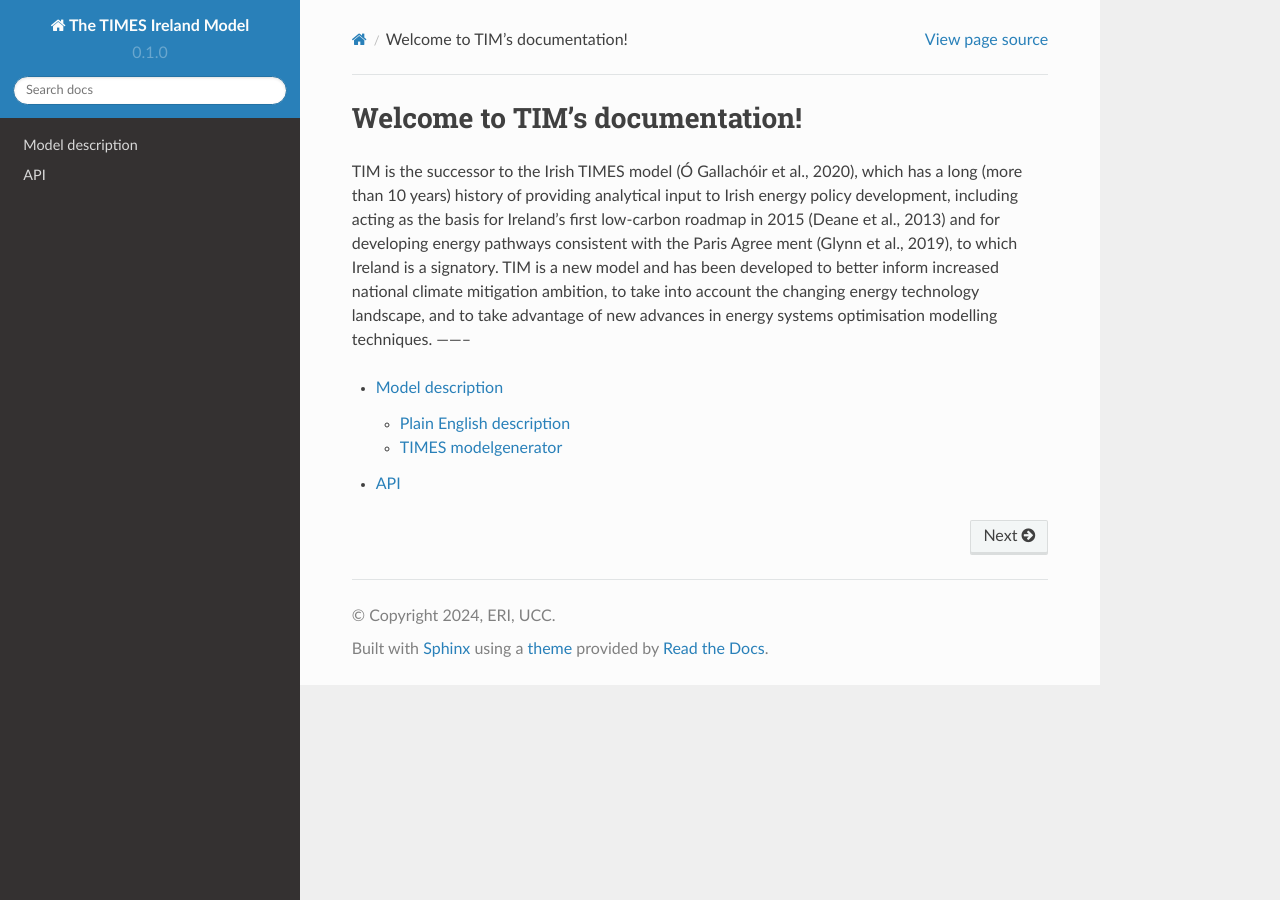
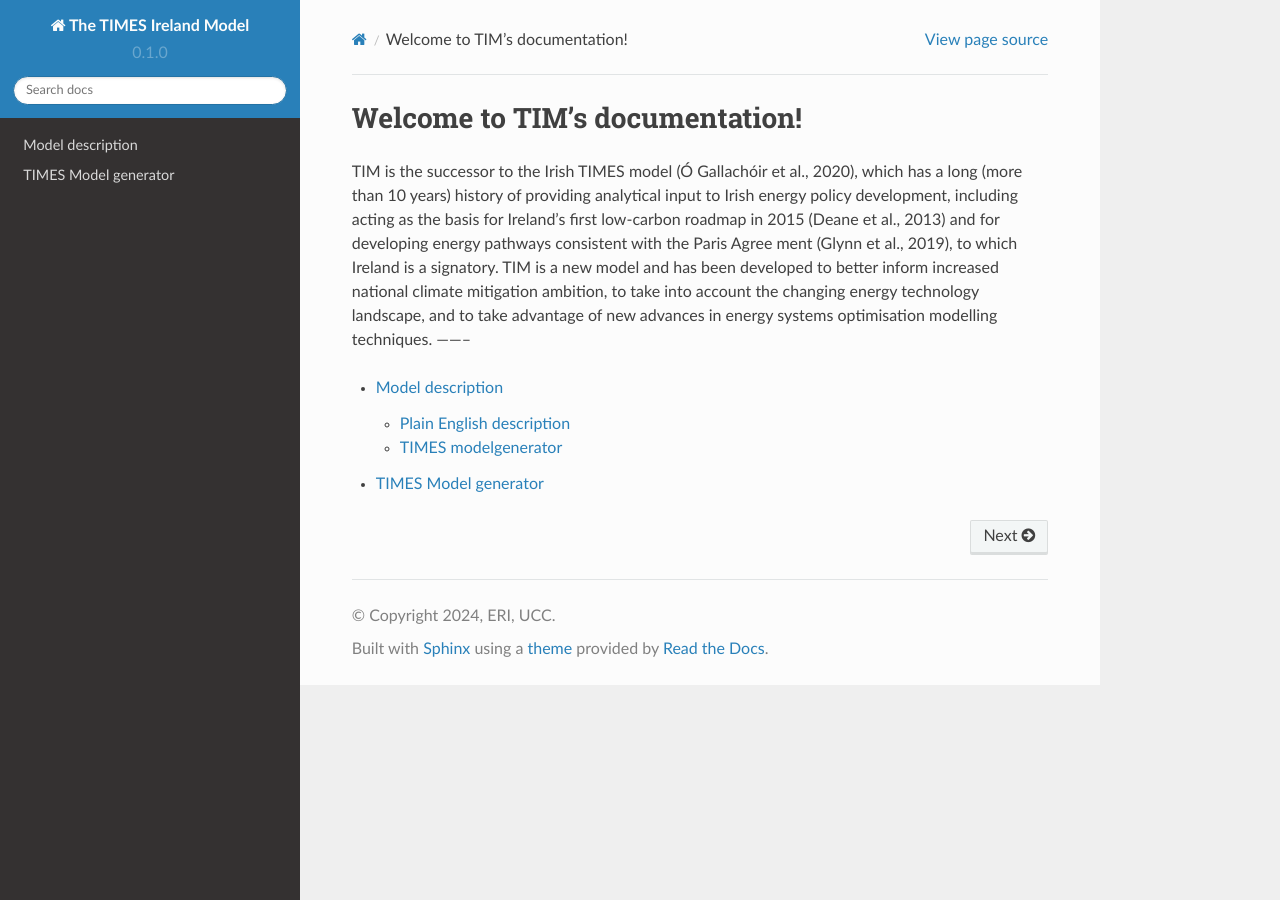
Before and after one commit to MaREI-EPMG/TIM-documentation, a Sphinx documentation site: the page built from docs/source/index.rst, in a window 1280 px wide. Built offline with Sphinx 7.4.7 and the Read the Docs theme 2.0.0, drawn with Linux system fonts in a browser that asks for light colours.

Commit message:
Update index.rst

```diff
--- a/docs/source/index.rst
+++ b/docs/source/index.rst
@@ -8,4 +8,4 @@ ment (Glynn et al., 2019), to which Ireland is a signatory. TIM is a new model a
 .. toctree::
 
    usage
-   api
+   model_desc
```
